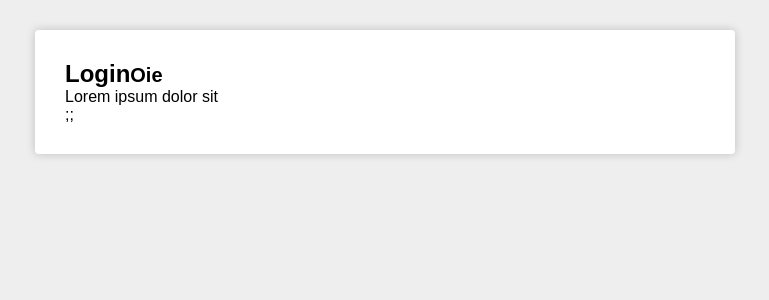
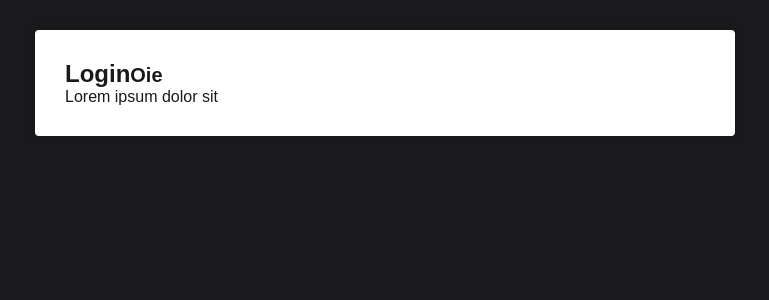
Before and after one commit to RafaelMarcoli/projetoaula, a React (Create React App) app: page / in a window 1280 px wide. Shown: the top 300 px of the page, without its empty margins (255-1024 px from the left). Built offline with nearby package versions, Linux system fonts and the light colour scheme.

Commit message:
configurando cores

```diff
--- a/src/App.js
+++ b/src/App.js
@@ -7,7 +7,7 @@ import { Container } from "./styles/GlobalStyles";
 function App() {
   return (
     <Container>
-      <Login />;
+      <Login />
       <GlobalStyle />
     </Container>
   );
--- /dev/null
+++ b/src/config/color.js
@@ -0,0 +1,8 @@
+export const primaryColor = "#C3073F";
+export const primaryDarkColor = "#1A1A1D";
+
+export const successColor = "#0197F6";
+export const infoColor = "#0197F6";
+
+export const errorColor = "#F2AF29";
+export const warningColor = "#F2AF29";
--- a/src/pages/Login/index.js
+++ b/src/pages/Login/index.js
@@ -9,7 +9,7 @@ export default function Login() {
         Login
         <small>Oie</small>
       </Title>
-      <p>Lorem ipsum dolor sit</p>;
+      <p>Lorem ipsum dolor sit</p>
     </>
   );
 }
--- a/src/styles/GlobalStyles.js
+++ b/src/styles/GlobalStyles.js
@@ -1,5 +1,6 @@
 import { createGlobalStyle } from "styled-components";
 import styled from "styled-components";
+import { primaryDarkColor, primaryColor } from "../config/color";
 
 export default createGlobalStyle`
 * {
@@ -11,7 +12,8 @@ box-sizing: border-box;
 
 body {
   font-family: sans-serif;
-  background: #eee;
+  background: ${primaryDarkColor};
+  color: ${primaryDarkColor};
 }
 
 html, body, #root {
@@ -19,6 +21,7 @@ html, body, #root {
 }
 button {
   cursor: pointer;
+  background: ${primaryColor};
 }
 a {
   text-decoration: none;
```
Also changed, not shown: src/components/Header/index.js (added), src/components/Header/styled.js (added).
